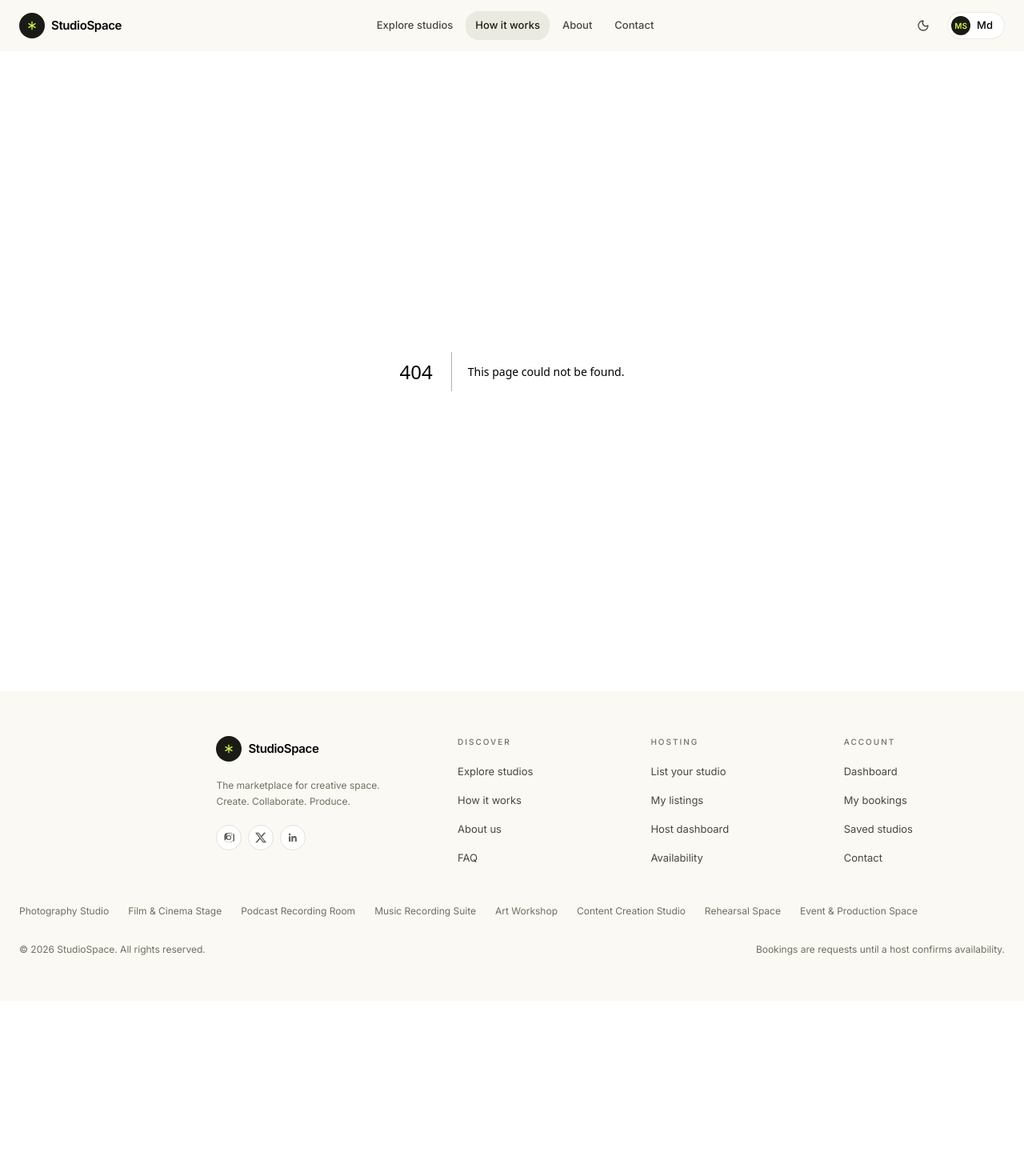
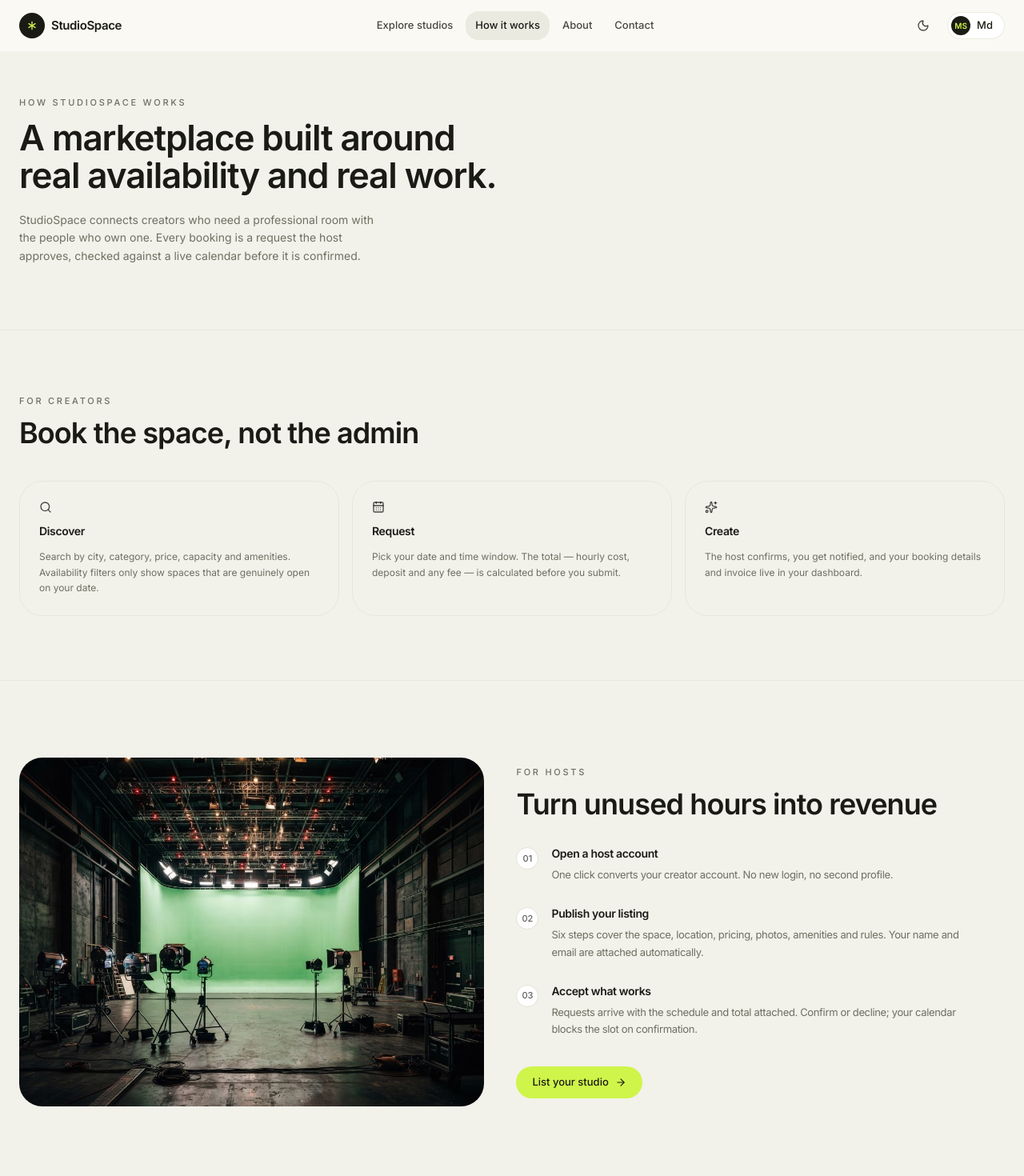
Before and after one commit to shoayebmizi00/studio-space-client, a Next.js app: page /how-it-works in a window 1280 px wide. Before the commit this address had no page. Shown: the top 1470 px of the page at 80% size. Before the commit the page ends 1251 px from the top, so only its background shows below. Built offline with nearby package versions, Linux system fonts and the light colour scheme.

Commit message:
how-it-works added

```diff
--- /dev/null
+++ b/src/app/how-it-works/page.tsx
@@ -0,0 +1,12 @@
+import type { Metadata } from "next";
+import { HowItWorksView } from "@/components/how-it-works/how-it-works-view";
+
+export const metadata: Metadata = {
+  title: "How It Works — StudioSpace",
+  description:
+    "A marketplace built around real availability and real work. How booking, hosting, pricing, and cancellations work on StudioSpace.",
+};
+
+export default function HowItWorksPage() {
+  return <HowItWorksView />;
+}
--- /dev/null
+++ b/src/components/how-it-works/how-it-works-view.tsx
@@ -0,0 +1,261 @@
+import Image from "next/image";
+import {
+  Search,
+  CalendarDays,
+  Sparkles,
+  CreditCard,
+  ShieldCheck,
+  Undo2,
+  CalendarCheck2,
+  ArrowRight,
+} from "lucide-react";
+import { images } from "@/lib/home-data";import type { LucideIcon } from "lucide-react";
+
+/* ------------------------------------------------------------------ */
+/* Content                                                             */
+/* ------------------------------------------------------------------ */
+
+type InfoCard = {
+  icon: LucideIcon;
+  title: string;
+  description: string;
+};
+
+const creatorCards: InfoCard[] = [
+  {
+    icon: Search,
+    title: "Discover",
+    description:
+      "Search by city, category, price, capacity and amenities. Availability filters only show spaces that are genuinely open on your date.",
+  },
+  {
+    icon: CalendarDays,
+    title: "Request",
+    description:
+      "Pick your date and time window. The total — hourly cost, deposit and any fee — is calculated before you submit.",
+  },
+  {
+    icon: Sparkles,
+    title: "Create",
+    description:
+      "The host confirms, you get notified, and your booking details and invoice live in your dashboard.",
+  },
+];
+
+const hostSteps: InfoCard[] = [
+  {
+    icon: Search,
+    title: "Open a host account",
+    description:
+      "One click converts your creator account. No new login, no second profile.",
+  },
+  {
+    icon: CalendarDays,
+    title: "Publish your listing",
+    description:
+      "Six steps cover the space, location, pricing, photos, amenities and rules. Your name and email are attached automatically.",
+  },
+  {
+    icon: Sparkles,
+    title: "Accept what works",
+    description:
+      "Requests arrive with the schedule and total attached. Confirm or decline; your calendar blocks the slot on confirmation.",
+  },
+];
+
+const trustCards: InfoCard[] = [
+  {
+    icon: CreditCard,
+    title: "Transparent pricing",
+    description:
+      "Hourly rate × hours, plus the host-set security deposit and any service fee. The server recalculates the total when a request is created, so the price you see is the price recorded.",
+  },
+  {
+    icon: ShieldCheck,
+    title: "Safety and trust",
+    description:
+      "Listings are reviewed before publishing, reviews come only from completed bookings, and hosts never see payment credentials. Access details are exchanged after confirmation.",
+  },
+  {
+    icon: Undo2,
+    title: "Cancellations",
+    description:
+      "Creators can cancel free of charge up to 24 hours before the session. Inside that window the host may retain the deposit. If a host cancels, nothing is charged.",
+  },
+  {
+    icon: CalendarCheck2,
+    title: "No double bookings",
+    description:
+      "A slot can only be confirmed once. Every confirmation re-checks the studio calendar and the host's weekly hours before the status changes.",
+  },
+];
+
+const eyebrow = "mb-3 text-[11px] font-medium uppercase tracking-[0.25em] text-muted-foreground";
+
+/* ------------------------------------------------------------------ */
+/* Sections                                                            */
+/* ------------------------------------------------------------------ */
+
+function Hero() {
+  return (
+    <section className="mx-auto w-full max-w-7xl px-4 pb-16 pt-12 sm:px-6 lg:pb-20 lg:pt-14">
+      <p className={eyebrow}>How StudioSpace works</p>
+      <h1 className="max-w-2xl text-4xl font-semibold leading-[1.08] tracking-tight text-balance sm:text-[44px]">
+        A marketplace built around real availability and real work.
+      </h1>
+      <p className="mt-5 max-w-md text-sm leading-relaxed text-muted-foreground">
+        StudioSpace connects creators who need a professional room with the
+        people who own one. Every booking is a request the host approves,
+        checked against a live calendar before it is confirmed.
+      </p>
+    </section>
+  );
+}
+
+function InfoInsideCard({ card }: { card: InfoCard }) {
+  return (
+    <div className="flex flex-col gap-3 rounded-2xl border border-border/70 p-6">
+      <card.icon className="size-4 text-foreground/80" />
+      <h3 className="text-sm font-semibold tracking-tight">{card.title}</h3>
+      <p className="text-xs leading-relaxed text-muted-foreground">
+        {card.description}
+      </p>
+    </div>
+  );
+}
+
+function CreatorsSection() {
+  return (
+    <section className="border-t border-border/60">
+      <div className="mx-auto w-full max-w-7xl px-4 py-16 sm:px-6 lg:py-20">
+        <p className={eyebrow}>For creators</p>
+        <h2 className="mb-10 text-3xl font-semibold tracking-tight sm:text-4xl">
+          Book the space, not the admin
+        </h2>
+        <div className="grid grid-cols-1 gap-4 md:grid-cols-3">
+          {creatorCards.map((card) => (
+            <InfoInsideCard key={card.title} card={card} />
+          ))}
+        </div>
+      </div>
+    </section>
+  );
+}
+
+function HostsSection() {
+  return (
+    <section className="border-t border-border/60">
+      <div className="mx-auto grid w-full max-w-7xl grid-cols-1 items-center gap-10 px-4 py-16 sm:px-6 lg:grid-cols-[minmax(0,1fr)_minmax(0,1.05fr)] lg:py-24">
+        <div className="relative aspect-[4/3] overflow-hidden rounded-2xl">
+          <Image
+            src={images.northbound}
+            alt="Film sound stage with green screen"
+            fill
+            sizes="(max-width: 1024px) 100vw, 50vw"
+            className="object-cover"
+          />
+        </div>
+
+        <div className="max-w-xl">
+          <p className={eyebrow}>For hosts</p>
+          <h2 className="text-3xl font-semibold tracking-tight sm:text-4xl">
+            Turn unused hours into revenue
+          </h2>
+
+          <ol className="mt-8 flex flex-col gap-7">
+            {hostSteps.map((step, index) => (
+              <li key={step.title} className="flex items-start gap-4">
+                <span className="mt-0.5 grid size-7 shrink-0 place-items-center rounded-lg border border-border bg-card text-[11px] font-medium text-foreground/70">
+                  0{index + 1}
+                </span>
+                <h3 className="flex flex-col gap-1.5 text-sm font-semibold tracking-tight">
+                  {step.title}
+                  <span className="text-[13px] font-normal leading-relaxed text-muted-foreground">
+                    {step.description}
+                  </span>
+                </h3>
+              </li>
+            ))}
+          </ol>
+
+          <a
+            href="/add-studio"
+            className="mt-9 inline-flex h-10 items-center gap-2 rounded-full bg-primary px-5 text-[13px] font-medium text-primary-foreground transition-transform hover:brightness-95 active:scale-[0.98]"
+          >
+            List your studio
+            <ArrowRight className="size-3.5" />
+          </a>
+        </div>
+      </div>
+    </section>
+  );
+}
+
+function TrustSection() {
+  return (
+    <section className="border-t border-border/60">
+      <div className="mx-auto w-full max-w-7xl px-4 py-16 sm:px-6 lg:py-20">
+        <p className={eyebrow}>Trust & process</p>
+        <h2 className="max-w-md text-3xl font-semibold leading-tight tracking-tight sm:text-4xl">
+          Pricing, payments, safety and cancellations
+        </h2>
+        <p className="mt-4 text-sm text-muted-foreground">
+          No surprises between the quote and the invoice.
+        </p>
+
+        <div className="mt-10 grid grid-cols-1 gap-4 md:grid-cols-2">
+          {trustCards.map((card) => (
+            <InfoInsideCard key={card.title} card={card} />
+          ))}
+        </div>
+      </div>
+    </section>
+  );
+}
+
+function CtaSection() {
+  return (
+    <section className="border-t border-border/60">
+      <div className="mx-auto w-full max-w-7xl px-4 py-14 sm:px-6 lg:py-16">
+        <div className="flex flex-col items-center gap-6 rounded-3xl bg-[#141410] px-6 py-14 text-center sm:py-16">
+          <h2 className="text-3xl font-semibold tracking-tight text-white sm:text-4xl">
+            Ready to see what&apos;s available near you?
+          </h2>
+          <div className="flex flex-wrap items-center justify-center gap-3">
+            <a
+              href="/studios"
+              className="inline-flex h-10 items-center gap-2 rounded-full bg-primary px-5 text-[13px] font-medium text-primary-foreground transition-transform hover:brightness-95 active:scale-[0.98]"
+            >
+              Explore studios
+              <ArrowRight className="size-3.5" />
+            </a>
+            <a
+              href="/contact"
+              className="inline-flex h-10 items-center rounded-full border border-white/20 px-5 text-[13px] font-medium text-white transition-colors hover:bg-white/10"
+            >
+              Read the FAQ
+            </a>
+          </div>
+        </div>
+      </div>
+    </section>
+  );
+}
+
+/* ------------------------------------------------------------------ */
+/* Page                                                                */
+/* ------------------------------------------------------------------ */
+
+export function HowItWorksView() {
+  return (
+    <div className="flex min-h-screen flex-col bg-background">
+      <main className="flex-1">
+        <Hero />
+        <CreatorsSection />
+        <HostsSection />
+        <TrustSection />
+        <CtaSection />
+      </main>
+    </div>
+  );
+}
```
Also changed, not shown: 1 other file (tests, documents, lock files or other folders).
